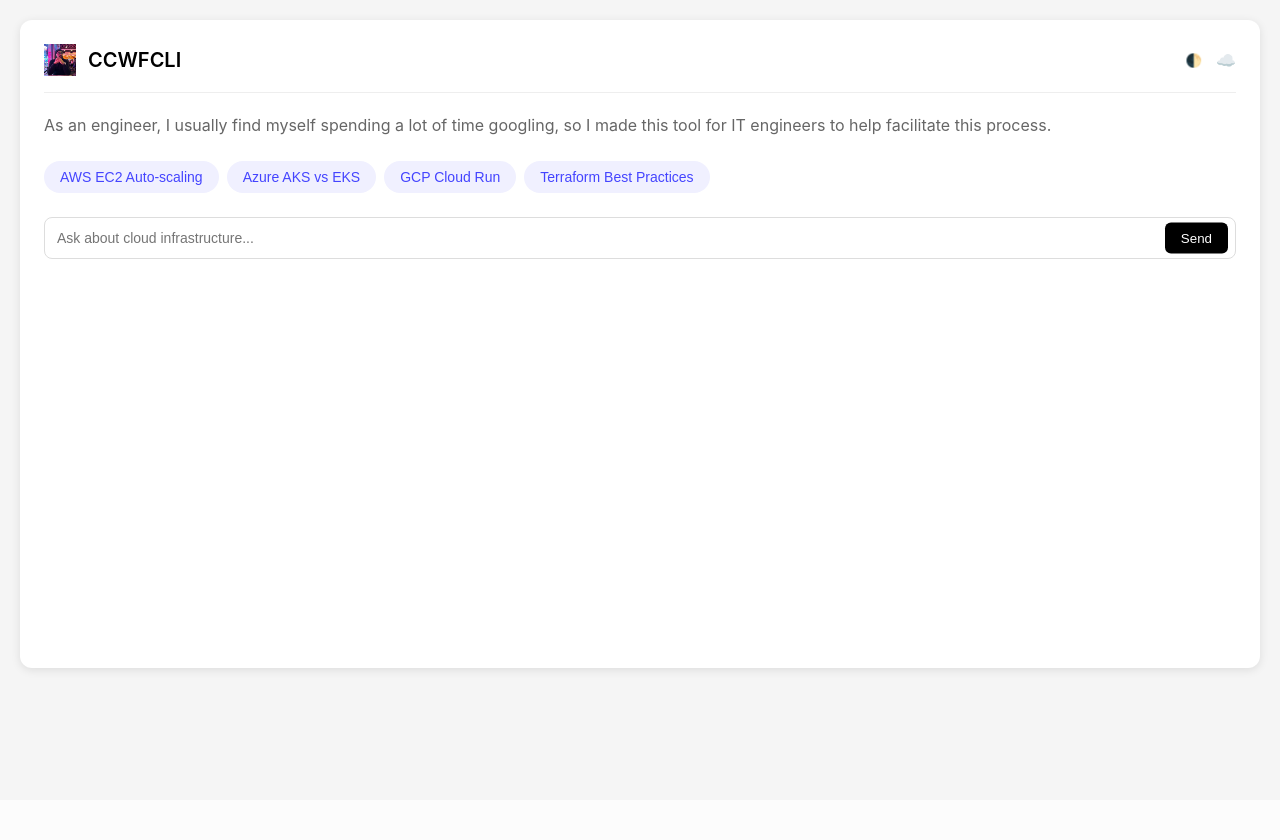
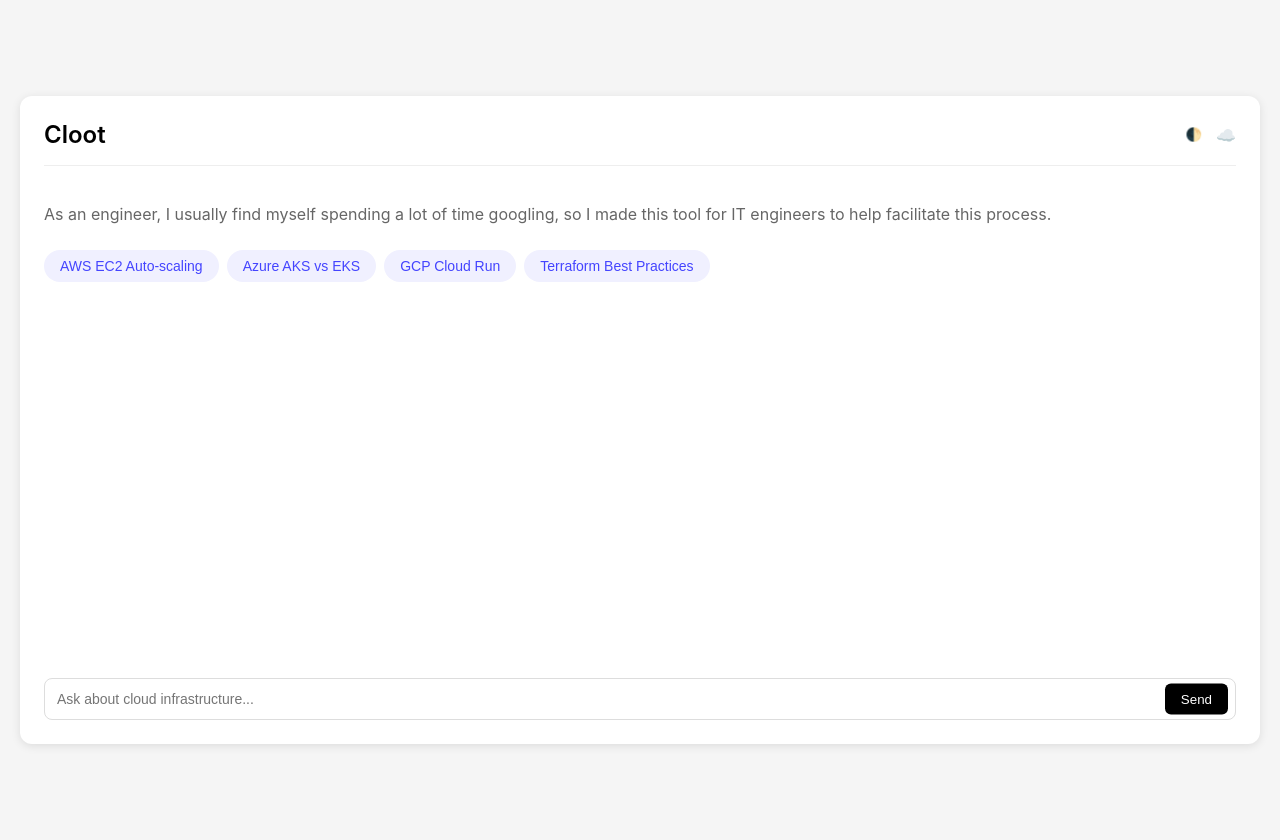
Before and after one commit to cloudcwfranck/cloot, a Flask app: page / in a window 1280 px wide. Before the commit the page ends 673 px from the top, so only its background shows below. Run offline with Flask 3, Linux system fonts and the light colour scheme; parts of the project's set-up code (start-up, migrations or seed data) failed here and were passed over; some libraries are stand-ins or nearby versions.

Commit message:
Assistant checkpoint: Updated layout and fixed Prism initialization
Assistant generated file changes:
- templates/index.html: Update layout and fix Prism

---

User prompt:

Remove the logo. Change the name to Cloot. Bring the input question field to the bottom. centralize the box in the middle. The prism Is not resolve. What causes that>

```diff
--- a/templates/index.html
+++ b/templates/index.html
@@ -1,8 +1,7 @@
-
 <!DOCTYPE html>
 <html>
 <head>
-    <title>CCWFCLI</title>
+    <title>Cloot</title>
     <link href="https://cdnjs.cloudflare.com/ajax/libs/prismjs/1.29.0/themes/prism.min.css" rel="stylesheet" />
     <link href="https://cdnjs.cloudflare.com/ajax/libs/prismjs/1.29.0/themes/prism-tomorrow.min.css" rel="stylesheet" />
     <style>
@@ -11,15 +10,21 @@
             margin: 0;
             padding: 20px;
             background: #f5f5f5;
+            min-height: 100vh;
+            display: flex;
+            align-items: center;
+            justify-content: center;
         }
         .chat-container {
+            width: 100%;
             max-width: 1200px;
             min-height: 600px;
-            margin: 0 auto;
             background: white;
             border-radius: 12px;
             box-shadow: 0 2px 10px rgba(0,0,0,0.1);
             padding: 24px;
+            display: flex;
+            flex-direction: column;
         }
         .header {
             display: flex;
@@ -29,17 +34,8 @@
             border-bottom: 1px solid #eee;
             padding-bottom: 16px;
         }
-        .header-left {
-            display: flex;
-            align-items: center;
-            gap: 12px;
-        }
-        .logo {
-            width: 32px;
-            height: 32px;
-        }
         .title {
-            font-size: 20px;
+            font-size: 24px;
             font-weight: 600;
             margin: 0;
         }
@@ -70,9 +66,14 @@
         .suggestion-pill:hover {
             background: #e0e0ff;
         }
+        .response-area {
+            flex-grow: 1;
+            overflow-y: auto;
+            margin-bottom: 20px;
+        }
         .input-container {
             position: relative;
-            margin-bottom: 16px;
+            margin-top: auto;
         }
         .message-input {
             width: 100%;
@@ -93,9 +94,6 @@
             padding: 8px 16px;
             border-radius: 6px;
             cursor: pointer;
-        }
-        .response-area {
-            margin-top: 24px;
         }
         .code-block {
             position: relative;
@@ -177,10 +175,7 @@
 <body>
     <div class="chat-container">
         <div class="header">
-            <div class="header-left">
-                <img src="/attached_assets/CCWF logo.jpg" alt="CCWFCLI Logo" class="logo">
-                <h1 class="title">CCWFCLI</h1>
-            </div>
+            <h1 class="title">Cloot</h1>
             <div class="theme-controls">
                 <button onclick="toggleTheme()" style="background: none; border: none; cursor: pointer;">🌓</button>
                 <span>☁️</span>
@@ -198,30 +193,32 @@
             <button class="suggestion-pill" onclick="selectSuggestion('Terraform best practices')">Terraform Best Practices</button>
         </div>
 
+        <div class="response-area" id="responseArea"></div>
+
         <form id="queryForm" onsubmit="return handleSubmit(event)">
             <div class="input-container">
                 <input type="text" class="message-input" id="queryInput"
                        placeholder="Ask about cloud infrastructure..."
                        oninput="handleInput(event)">
                 <button type="submit" class="send-button">Send</button>
-                <div id="autocomplete" class="autocomplete"></div>
             </div>
         </form>
-
-        <div class="response-area" id="responseArea"></div>
     </div>
 
     <script src="https://cdnjs.cloudflare.com/ajax/libs/prismjs/1.29.0/prism.min.js"></script>
     <script src="https://cdnjs.cloudflare.com/ajax/libs/prismjs/1.29.0/components/prism-bash.min.js"></script>
     <script src="https://cdnjs.cloudflare.com/ajax/libs/prismjs/1.29.0/components/prism-hcl.min.js"></script>
-    <script src="https://cdnjs.cloudflare.com/ajax/libs/prismjs/1.29.0/plugins/autoloader/prism-autoloader.min.js"></script>
+    <script>
+        // Wait for Prism to be loaded
+        function initPrism() {
+            if (typeof Prism === 'undefined') {
+                setTimeout(initPrism, 100);
+                return;
+            }
+            Prism.highlightAll();
+        }
 
-    <script>
-        document.addEventListener('DOMContentLoaded', (event) => {
-            if (typeof Prism !== 'undefined') {
-                Prism.highlightAll();
-            }
-        });
+        document.addEventListener('DOMContentLoaded', initPrism);
 
         const cloudCommands = [
             'Create EC2 instance',
@@ -342,7 +339,7 @@
 
                 const data = await response.text();
                 responseArea.innerHTML = formatResponse(data);
-                Prism.highlightAll();
+                initPrism(); // Use the new initPrism function
             } catch (error) {
                 responseArea.innerHTML = `<p style="color: red">Error: ${error.message}</p>`;
             }
```
